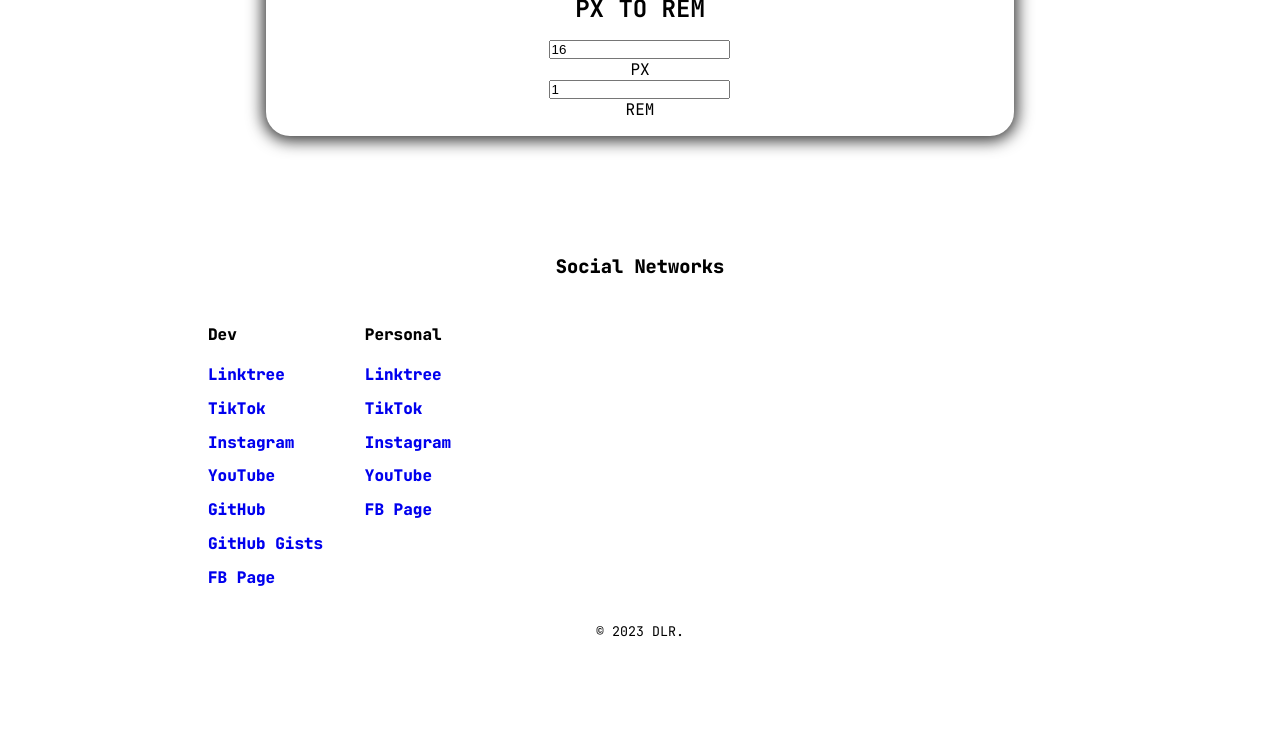
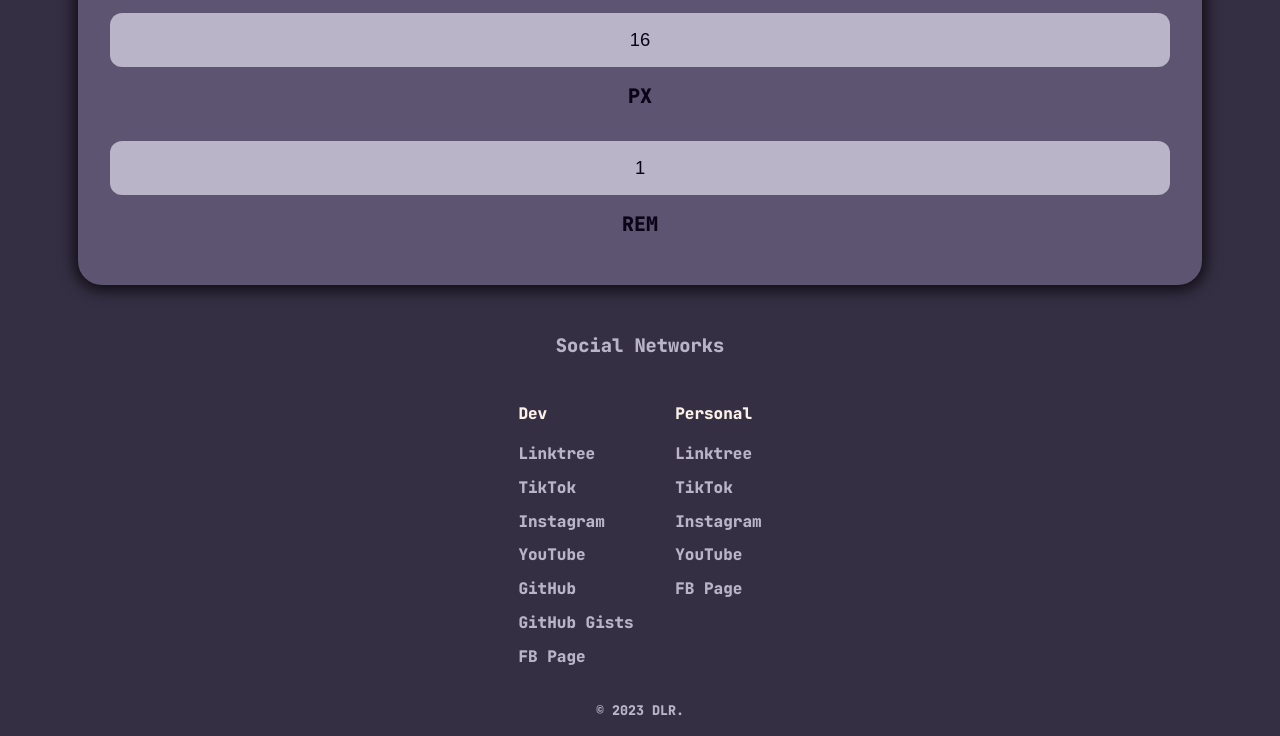
Before and after one commit to dllamasroman/px-to, a plain HTML site: page src/index.html in a window 1280 px wide. Shown: the part 237-973 px from the top of the page. Before the commit the page ends 894 px from the top, so only its background shows below. Drawn offline with Linux system fonts and the light colour scheme.

Commit message:
Update index.html - style.css - index.js

```diff
--- a/src/assets/css/style.css
+++ b/src/assets/css/style.css
@@ -15,6 +15,7 @@
 body {
   font-family: 'jetbrains_mono';
   font-weight: 400;
+  background-color: #352F44;
 }
 
 header {
@@ -25,47 +26,82 @@ header {
   box-shadow: 0 0.1rem 1rem 0.2rem rgba(0, 0, 0, 0.8);
   display: grid;
   place-items: center;
+  background-color: #5C5470;
 }
 
 header h1 {
   padding: 1rem;
   font-weight: 900;
   font-size: 3rem;
+  color: #FAF0E6;
+  -webkit-text-stroke: 4px #090417;
+  text-shadow: 0.1rem 0.1rem 0.5rem rgba(0, 0, 0, 0.8);
 }
 
 main {
   padding: 1rem;
   display: grid;
   place-items: center;
-  height: 47.5vh;
+  margin-top: 2rem;
 }
 
 form {
   display: grid;
   place-items: center;
-  padding: 1rem;
+  padding: 1rem 2rem 1rem 2rem;
   box-shadow: 0 0.1rem 1rem 0.2rem rgba(0, 0, 0, 0.8);
   border-radius: 1.5rem;
   -webkit-border-radius: 1.5rem;
   -moz-border-radius: 1.5rem;
   -ms-border-radius: 1.5rem;
   -o-border-radius: 1.5rem;
-  width: 60%;
+  width: 90%;
+  background-color: #5C5470;
 }
 
 form h2 {
   padding: 1rem;
+  margin-bottom: 1rem;
+  font-weight: 900;
+  font-size: 2rem;
+  color: #FAF0E6;
+}
+
+form input[type=text] {
+  width: 100%;
+  border-radius: 0.75rem;
+  -webkit-border-radius: 0.75rem;
+  -moz-border-radius: 0.75rem;
+  -ms-border-radius: 0.75rem;
+  -o-border-radius: 0.75rem;
+  padding: 1rem;
+  border: 0;
+  text-align: center;
+  font-size: 1.15rem;
+  background-color: #B9B4C7;
+  color: #090417;
+}
+
+form label {
+  margin-bottom: 2rem;
+  padding: 1rem 1rem 0 1rem;
+  font-weight: 900;
+  font-size: 1.25rem;
+  color: #090417;
 }
 
 footer {
   max-width: 70%;
-  margin: 0 auto;
+  margin: 1rem auto 0 auto;
+  display: grid;
+  place-items: center;
 }
 
 footer h3 {
   padding: 1rem;
   text-align: center;
   font-weight: 900;
+  color: #B9B4C7;
 }
 
 footer ul {
@@ -84,14 +120,27 @@ footer ul li p {
   padding-bottom: 0.4rem;
   font-weight: 900;
   text-align: left;
+  color: #FAF0E6;
 }
 
 footer ul li a {
   text-decoration: none;
   font-weight: 900;
+  color: #B9B4C7;
+  transition: opacity 0.25s;
+  -webkit-transition: opacity 0.25s;
+  -moz-transition: opacity 0.25s;
+  -ms-transition: opacity 0.25s;
+  -o-transition: opacity 0.25s;
+}
+
+footer ul li a:hover {
+  opacity: 60%;
 }
 
 footer p {
   padding: 1rem;
   text-align: center;
+  color: #B9B4C7;
+  font-weight: 900;
 }
--- a/src/assets/js/index.js
+++ b/src/assets/js/index.js
@@ -0,0 +1,54 @@
+// var
+let pxValue;
+let remValue;
+
+let pxToRem;
+let remToPx;
+
+// px input
+const pxInput = document.getElementById("px");
+
+pxInput.addEventListener("input", function (event) {
+  pxValue = event.target.value;
+  calc();
+  updatePxInputValue();
+});
+
+// rem input
+const remInput = document.getElementById("rem");
+
+remInput.addEventListener("input", function (event) {
+  remValue = event.target.value;
+  calc();
+  updateRemInputValue();
+});
+
+/**
+ * 16 px --> 1rem
+ *
+ * to do (example):
+ * - 30 px --> X rem
+ * - 16 px --> 1 rem
+ *
+ * - X px --> 2.2 rem
+ * - 16 px --> 1 rem
+ */
+function calc() {
+  if (!(pxValue == null && remValue == null)) {
+    pxToRem = pxValue / 16; // rem value
+    remToPx = remValue * 16; // px value
+  }
+}
+
+// update inputs values
+function updatePxInputValue() {
+  pxInput.value = remToPx;
+}
+
+function updateRemInputValue() {
+  remInput.value = pxToRem;
+}
+
+//! improve the update[...]InputValue system, hence when you enter a value in pxInput (for example), change it value too
+
+//! Spanish (ES) -> mejorar el sistema update[...]InputValue, ya que cuando introduces un valor en pxInput (por ejemplo), también cambia el valor de dicho campo
--- a/src/index.html
+++ b/src/index.html
@@ -18,9 +18,9 @@
 
     <form action="#">
       <h2>PX TO REM</h2>
-      <input type="text" name="" id="px" value="16">
+      <input type="text" name="px" id="px" value="16" id="px">
       <label for="px">PX</label>
-      <input type="text" name="" id="rem" value="1">
+      <input type="text" name="rem" id="rem" value="1" id="rem">
       <label for="rem">REM</label>
     </form>
 
@@ -29,6 +29,7 @@
   <footer>
 
     <h3>Social Networks</h3>
+    <div class="lists">
       <ul>
         <li><p>Dev</p></li>
         <li><a href="https://linktr.ee/dllamasroman">Linktree</a></li>
@@ -47,6 +48,7 @@
         <li><a href="https://www.youtube.com/@david_llamas_">YouTube</a></li>
         <li><a href="https://www.facebook.com/llamasromandavid">FB Page</a></li>
       </ul>
+    </div>
     <p><small>&copy; 2023 DLR.</small></p>
 
   </footer>
```
Also changed, not shown: 2 other files. Lines whose indentation alone changed are shown as unchanged.
